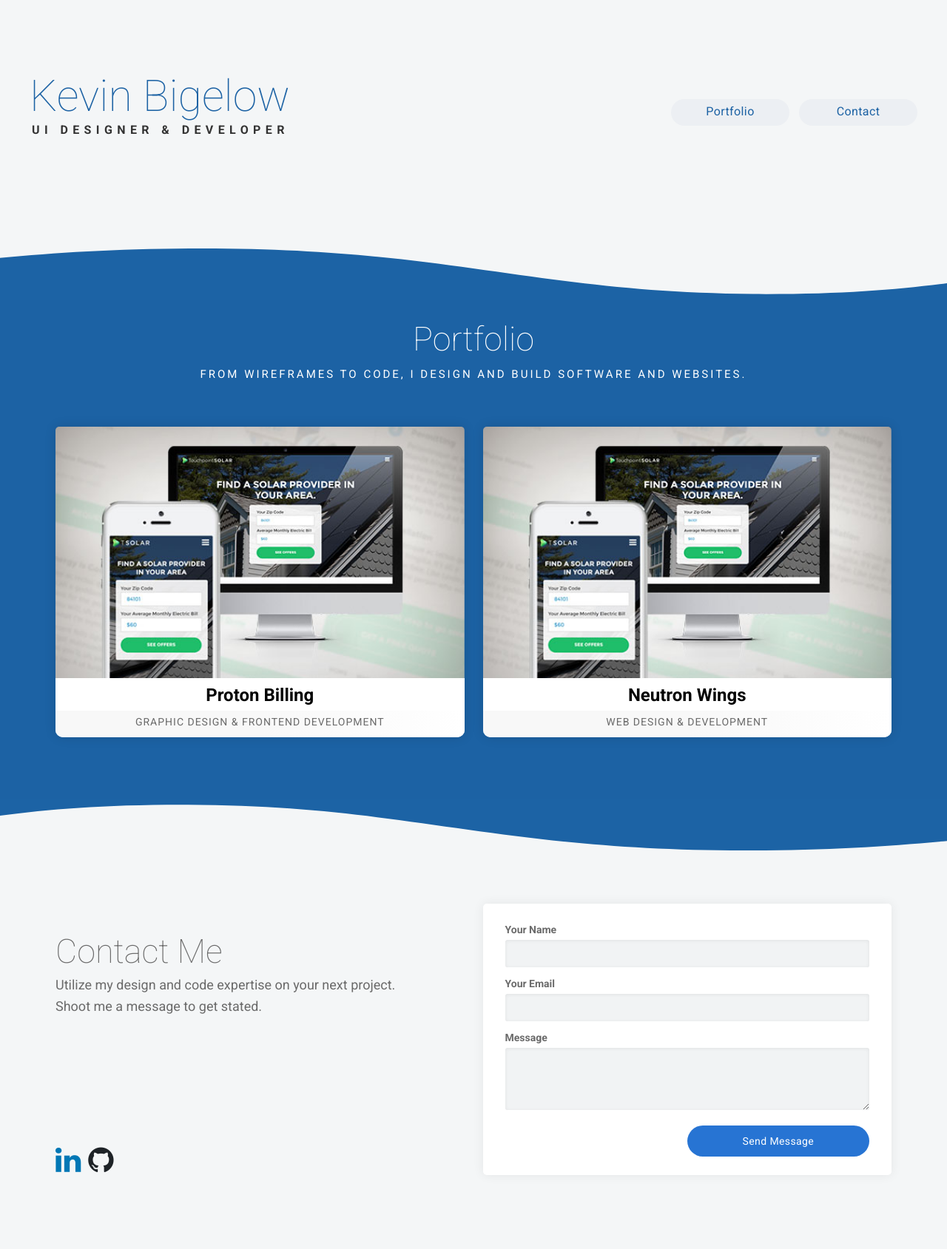
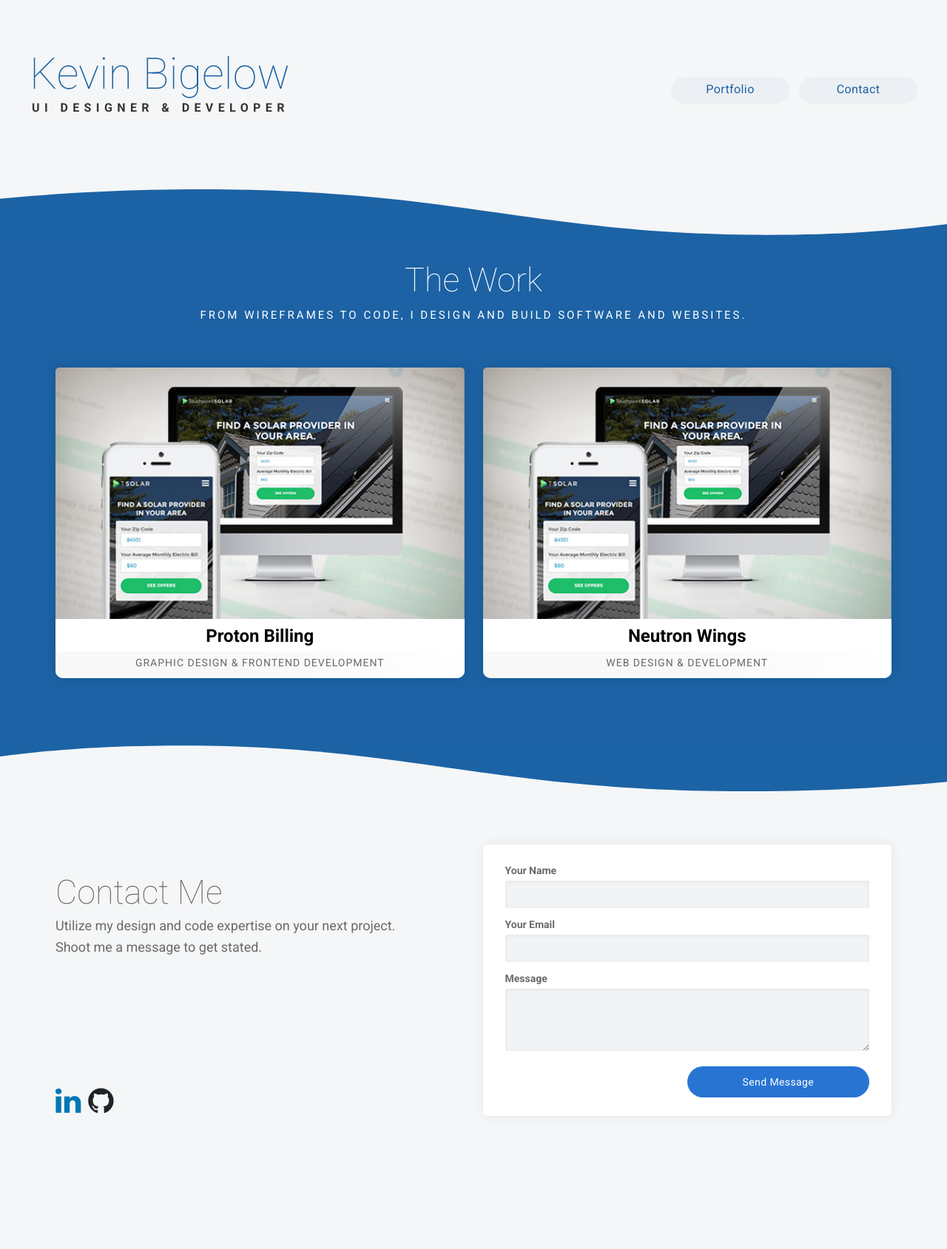
Before and after one commit to KevinBigelow/kevinbigelow.github.io, a Jekyll site: the page built from index.html, in a window 1280 px wide. Shown: the whole page at 74% size. Built offline with Jekyll 4.4.1, drawn with Linux system fonts in a browser that asks for light colours; nearby versions of some CDN libraries; after the commit the page ends 1609 px from its top, so only the background shows below that.

Commit message:
updating the navigation ux

```diff
--- a/_includes/contact-me.html
+++ b/_includes/contact-me.html
@@ -11,7 +11,7 @@
                 {% include _social-icons.html %}
             </ul>
         </div>
-        <div class="kb-form-wrap uk-width-1-1 uk-width-medium-1-2" data-uk-scrollspy="{cls:'uk-animation-slide-bottom'}">
+        <div class="kb-form-wrap uk-width-1-1 uk-width-medium-1-2" data-uk-scrollspy="{cls:'uk-animation-slide-right'}">
             <div id="kb-form-success" class="kb-form-alert kb-form-alert-hidden kb-form-alert-success uk-animation-slide-bottom">
                 <h4>Your message was sent!</h4>
                 <p>I typically respond within 48 hours.</p>
--- a/_layouts/project.html
+++ b/_layouts/project.html
@@ -13,7 +13,7 @@
                     </div>
 
                     <div class="uk-width-1-1 uk-width-medium-1-2 site-nav uk-clearfix">
-                        <a href="{{ site.url }}/{{site.baseurl }}#portfolio-begin" class="nav-link button button-shorter button-grow button-fill-blue-dark">Portfolio</a>
+                        <a href="{{ site.url }}/{{site.baseurl }}" class="nav-link button button-shorter button-grow button-fill-blue-dark">Portfolio</a>
                         <a href="#contact-form-section" class="nav-link button button-shorter button-grow button-fill-blue-dark" data-uk-smooth-scroll>Contact</a>
                     </div>
                 </div>
--- a/_posts/2016-12-1-neutron-wings.html
+++ b/_posts/2016-12-1-neutron-wings.html
@@ -62,7 +62,7 @@
                 {% include card-project.html %}
             {% endfor %}
             <div class="uk-width-1-1">
-                <a href="{{ site.url }}/{{site.baseurl }}#portfolio-begin" class="button button-fill-blue-dark button-medium button-grow uk-button uk-align-center margin-top-xsmall">View All Projects</a>
+                <a href="{{ site.url }}/{{site.baseurl }}" class="button button-fill-blue-dark button-medium button-grow uk-button uk-align-center margin-top-xsmall">View All Projects</a>
             </div>
         </ul>
     </div>
--- a/_posts/2017-2-19-proton-billing.html
+++ b/_posts/2017-2-19-proton-billing.html
@@ -60,7 +60,7 @@
                 {% include card-project.html %}
             {% endfor %}
             <div class="uk-width-1-1">
-                <a href="{{ site.url }}/{{site.baseurl }}#portfolio-begin" class="button button-fill-blue-dark button-medium button-grow uk-button uk-align-center margin-top-xsmall">View All Projects</a>
+                <a href="{{ site.url }}/{{site.baseurl }}" class="button button-fill-blue-dark button-medium button-grow uk-button uk-align-center margin-top-xsmall">View All Projects</a>
             </div>
         </ul>
     </div>
--- a/_scss/core/_base.scss
+++ b/_scss/core/_base.scss
@@ -244,7 +244,8 @@
     }
 
     .header-large {
-        padding: 100px 25px 180px;
+//         padding: 100px 25px 180px;
+        padding: 70px 25px 130px;
         .site-nav {
             padding: 34px 0 0;
         }
@@ -272,6 +273,7 @@
 @media screen and (min-width: $breakpoint-xlarge) {
 
     .header-large {
-        padding: 100px 25px 200px;
+//         padding: 100px 25px 200px;
+        padding: 70px 25px 150px;
     }
 }
--- a/index.html
+++ b/index.html
@@ -4,7 +4,7 @@
 <section class="projects">
     <div class="uk-container uk-container-center">
         <a id="portfolio-begin"></a>
-        <h1>Portfolio</h1>
+        <h1>The Work</h1>
         <h2>From wireframes to code, I design and build software and websites.</h1>
         <ul class="project-card-container uk-grid uk-grid-medium">
         {% for post in site.posts %}
```
Also changed, not shown: css/style.css.
